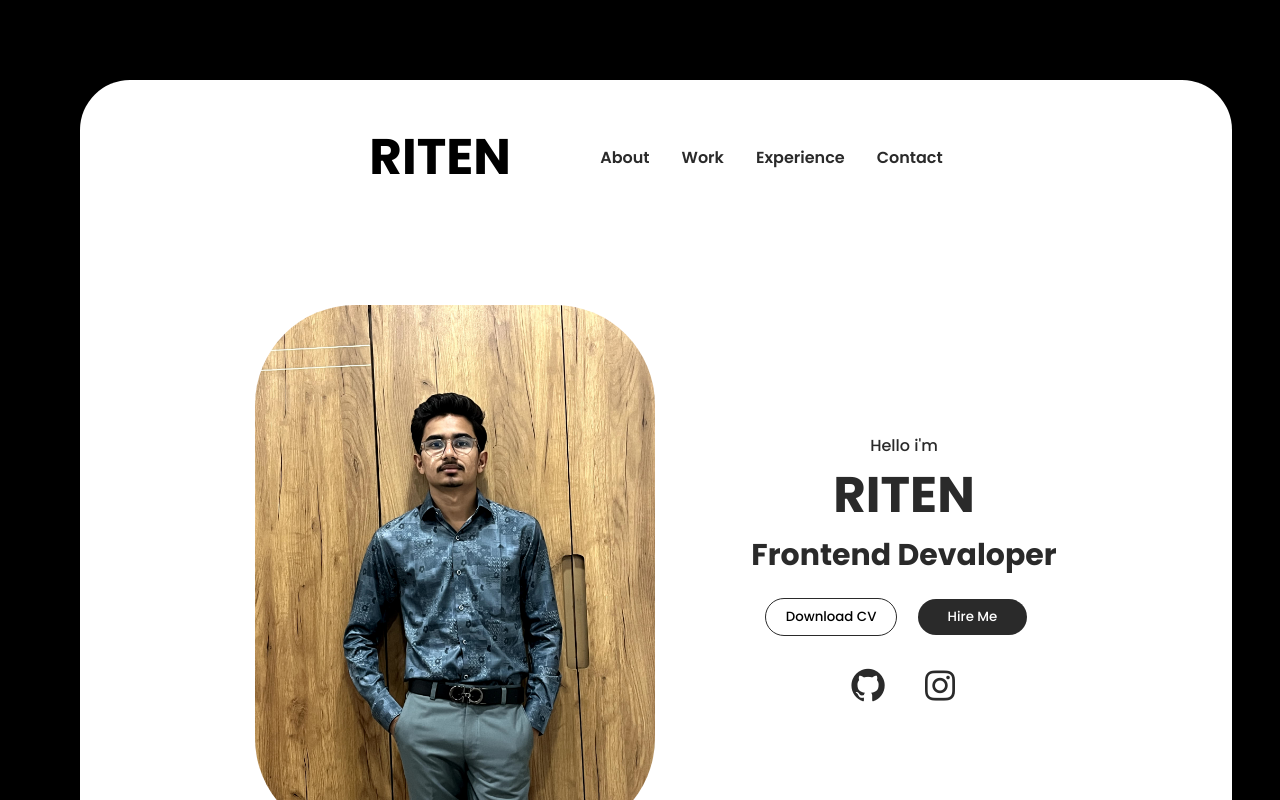
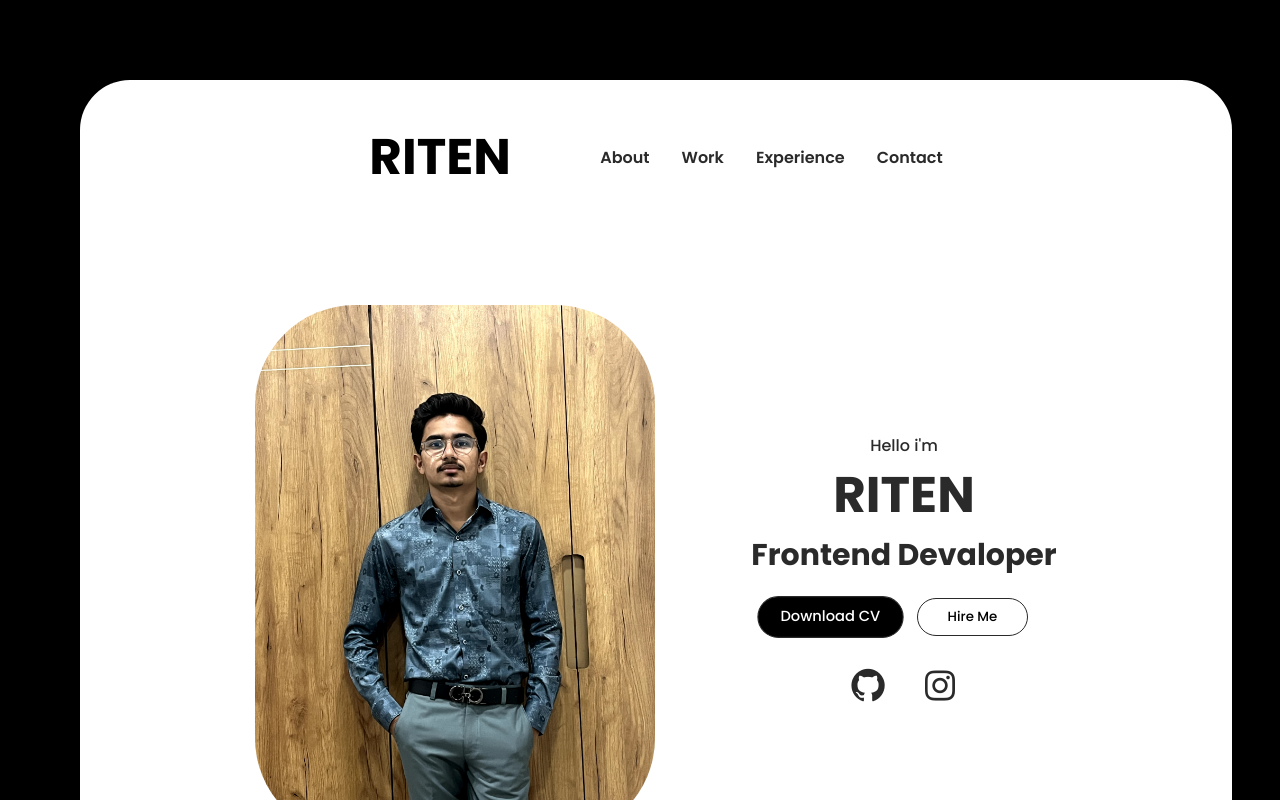
Before and after one commit to RitenBhimani/My_Potfolio, a plain HTML site: page index.html in a window 1280 px wide. In both pictures the pointer is over the button "Download CV". Shown: the top 800 px of the page. Drawn offline with nearby package versions, Linux system fonts and the light colour scheme; files whose address does not match are found by name.

Commit message:
Update style.css

```diff
--- a/style.css
+++ b/style.css
@@ -99,21 +99,27 @@ h2{
     margin-right: 1rem;
     margin-bottom: 30px;
     cursor: pointer;
+    transition: all 200ms ease-in-out;
+}
+.main .btn button:hover{
+    background-color: black;
+    color: white;
+    transform: scale(1.1);
 }
 
 .main .btn .btn-2 {
     padding: 8px 30px;
-    background: #2a2a2a;
-    color: #fff;
-    border: none;
+    background:transparent;
+    color:black;
+    border: 1px solid #2a2a2a;
     outline: none;
     transition: all 200ms ease-in-out;
 
 }
 
 .main .btn .btn-2:hover {
-    background-color: rgb(12, 97, 201);
-    color: black;
+    background-color:black;
+    color: white;
     transform: scale(1.1);
 }
 
```
